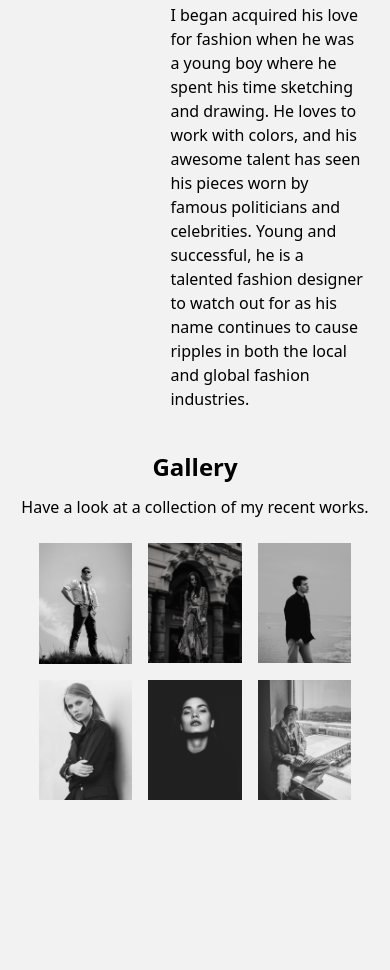
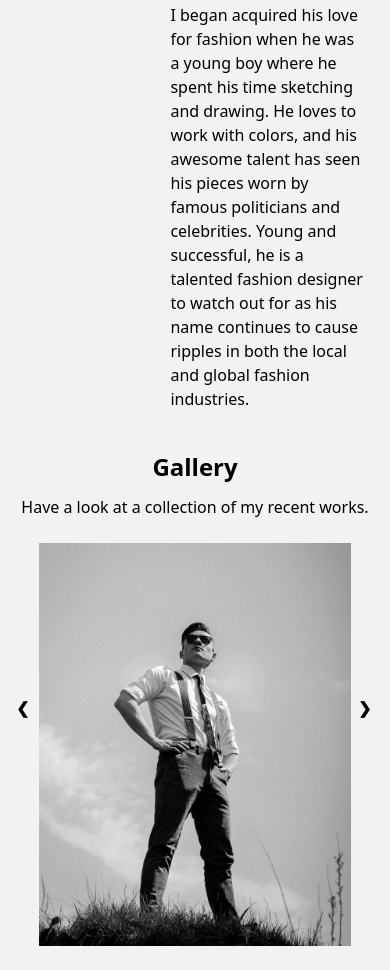
Before and after one commit to Yussasif/Fashion-Envatp-tw, a website: page index.html in a window 390 px wide. Shown: the part 1345-2315 px from the top of the page. Before the commit the page ends 2145 px from the top, so only its background shows below. Drawn offline with Linux system fonts and the light colour scheme.

Commit message:
carousel added for mobile

```diff
--- a/index.html
+++ b/index.html
@@ -101,15 +101,31 @@
             <h2 class="text-xl sm:text-2xl font-bold mb-3">Gallery</h2>
             <p class=" text-sm sm:text-base md:text-xl text-center">Have a look at a collection of my recent works.</p>
           </div>
-          <div class="hidden sectionThreedown w-4/5 sm:grid grid-cols-3 gap-4 mx-auto mt-6">
-            <div class="box1"><img src="images/hls-44.png" alt="" /></div>
-            <div class="box2"><img src="images/daniel.png" alt="" /></div>
-            <div class="box3"><img src="images/joanna.png" alt="" /></div>
-            <div class="box4"><img src="images/nick.png" alt="" /></div>
-            <div class="box5"><img src="images/peter.png" alt="" /></div>
-            <div class="box6"><img src="images/analise.png" alt="" /></div>
-          </div>
+
+          <div class="sectionThreedown block md:w-4/5 md:hidden grid-cols-3 gap-4 mx-auto mt-6 mySlideshow-container">
+
+            <div class="box1 mySlides fade"><img src="images/hls-44.png" alt="" /></div>
+            <div class="box2 mySlides fade"><img src="images/daniel.png" alt="" /></div>
+            <div class="box3 mySlides fade"><img src="images/joanna.png" alt="" /></div>
+            <div class="box4 mySlides fade"><img src="images/nick.png" alt="" /></div>
+            <div class="box5 mySlides fade"><img src="images/peter.png" alt="" /></div>
+            <div class="box6 mySlides fade"><img src="images/analise.png" alt="" /></div>
+
+            <!-- Next and previous buttons -->
+  <a class="prev md:hidden" onclick="plusSlides(-1)">&#10094;</a>
+  <a class="next md:hidden" onclick="plusSlides(1)">&#10095;</a>
+</div>
+<div class="sectionThreedown hidden md:w-4/5 md:grid grid-cols-3 gap-4 mx-auto mt-6">
+
+  <div class="box1 "><img src="images/hls-44.png" alt="" /></div>
+  <div class="box2 "><img src="images/daniel.png" alt="" /></div>
+  <div class="box3 "><img src="images/joanna.png" alt="" /></div>
+  <div class="box4 "><img src="images/nick.png" alt="" /></div>
+  <div class="box5"><img src="images/peter.png" alt="" /></div>
+  <div class="box6 "><img src="images/analise.png" alt="" /></div>
     </section>
 
+
+    <script src="script.js"></script>
 </body>
 </html>
--- a/input.css
+++ b/input.css
@@ -15,4 +15,64 @@
         background-size: cover; */
         /* height: 100vh; */
     }
+
+
 }
+@media  screen and (max-width:499px) {
+    /* Slideshow container */
+.slideshow-container {
+    max-width: 80%;
+    /* position: relative; */
+    margin: auto;
+  }
+  .fade > img{
+    width:80%;
+    height: auto;
+    margin: auto;
+    margin-top: 5px;
+  }
+  /* Hide the images by default */
+  .mySlides {
+    display: none;
+  }
+
+
+  /* Next & previous buttons */
+  .prev, .next {
+    cursor: pointer;
+    position: relative;
+    top: -250px;
+    width: auto;
+    /* margin-top: -50px; */
+    padding: 16px;
+    color: black;
+    font-weight: bold;
+    font-size: 16px;
+    transition: 0.6s ease;
+    border-radius: 0 3px 3px 0;
+    user-select: none;
+  }
+
+  /* Position the "next button" to the right */
+  .next {
+    right: -75%;
+    border-radius: 3px 0 0 3px;
+  }
+
+  /* On hover, add a black background color with a little bit see-through */
+  .prev:hover, .next:hover {
+    background-color: rgba(0,0,0,0.8);
+  }
+
+
+  /* Fading animation */
+  .fade {
+    animation-name: fade;
+    animation-duration: 1.5s;
+  }
+
+  @keyframes fade {
+    from {opacity: .4}
+    to {opacity: 1}
+  }
+}
--- /dev/null
+++ b/script.js
@@ -0,0 +1,28 @@
+let slideIndex = 1;
+showSlides(slideIndex);
+
+// Next/previous controls
+function plusSlides(n) {
+  showSlides(slideIndex += n);
+}
+
+// Thumbnail image controls
+function currentSlide(n) {
+  showSlides(slideIndex = n);
+}
+
+function showSlides(n) {
+  let i;
+  let slides = document.getElementsByClassName("mySlides");
+  let dots = document.getElementsByClassName("dot");
+  if (n > slides.length) {slideIndex = 1}
+  if (n < 1) {slideIndex = slides.length}
+  for (i = 0; i < slides.length; i++) {
+    slides[i].style.display = "none";
+  }
+  for (i = 0; i < dots.length; i++) {
+    dots[i].className = dots[i].className.replace(" active", "");
+  }
+  slides[slideIndex-1].style.display = "block";
+  dots[slideIndex-1].className += " active";
+}
```
Also changed, not shown: css/main.css.
